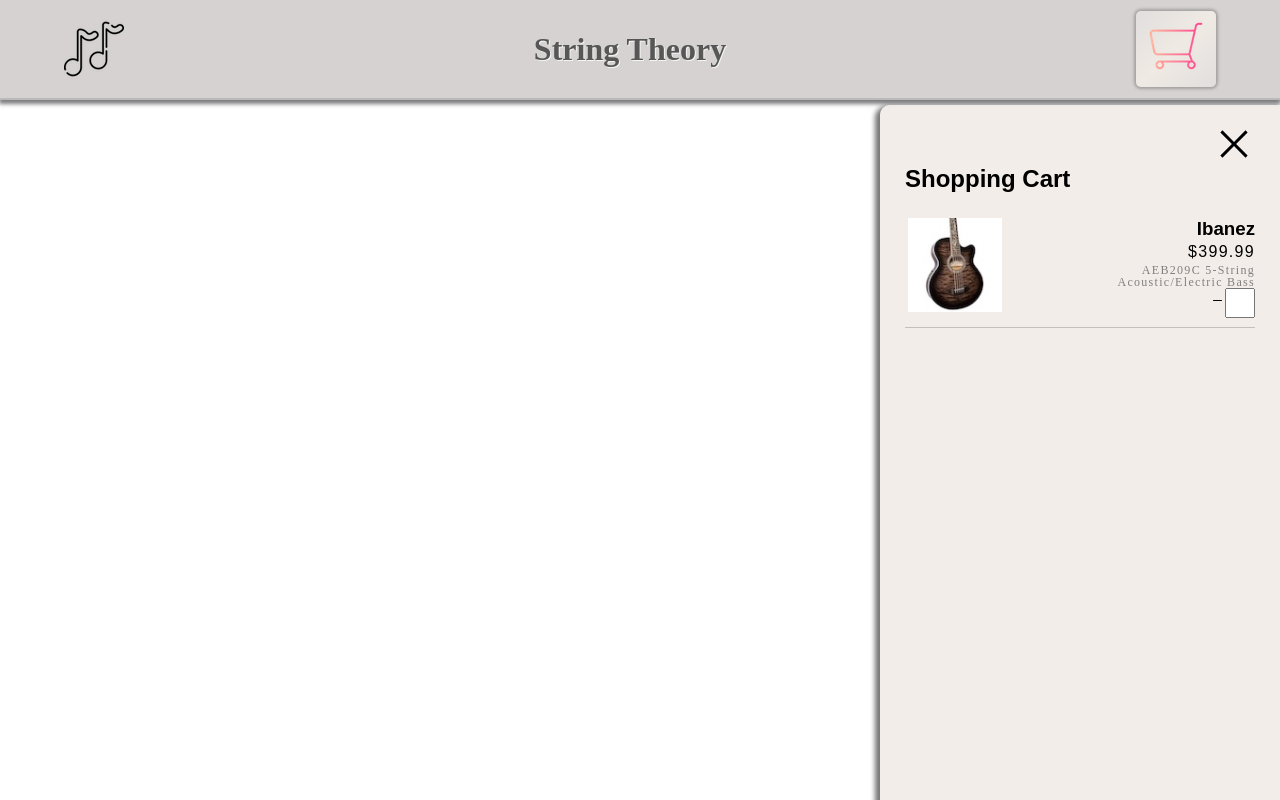
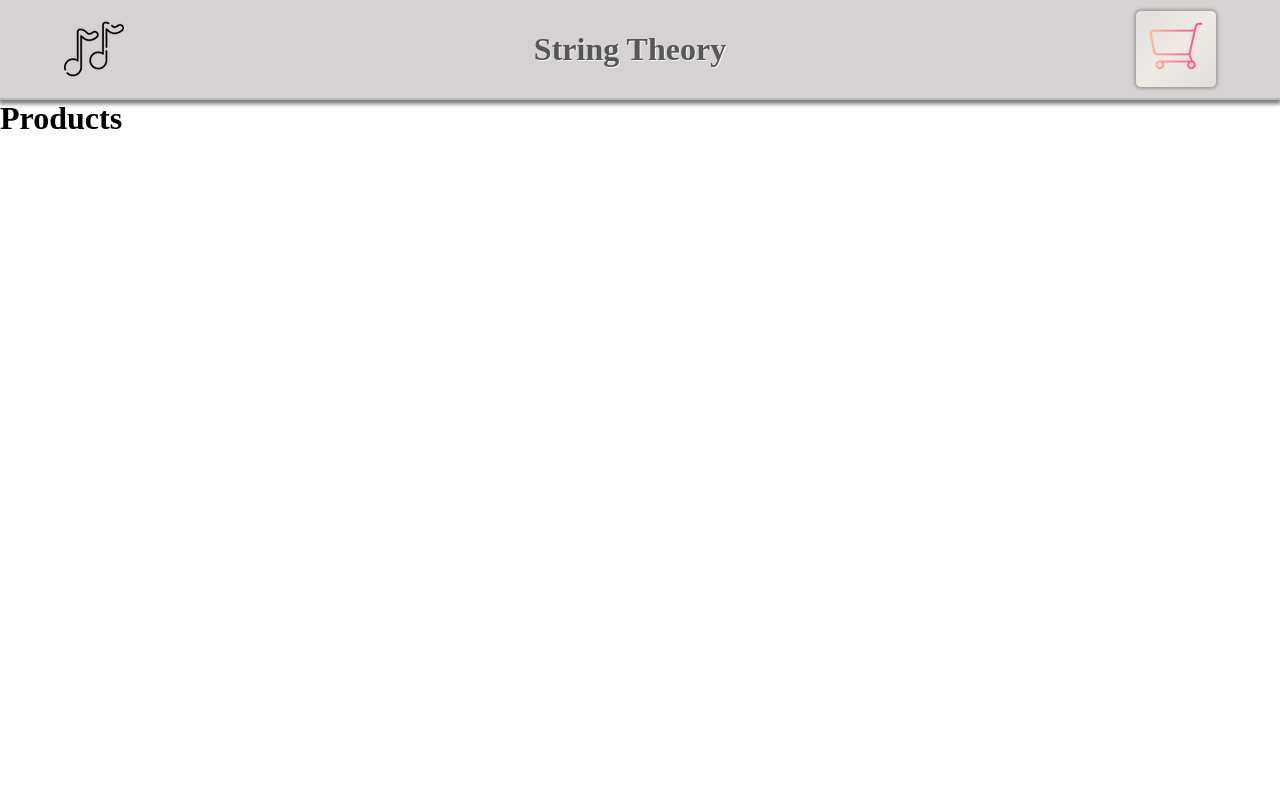
Before and after one commit to jessejputnam/shopping-cart, a React (Create React App) app: page /products in a window 1280 px wide. Built offline with nearby package versions, Linux system fonts and the light colour scheme; a web font is replaced by a local one.

Commit message:
Finish basic Cart style; link to Products page active

```diff
--- a/src/components/App.js
+++ b/src/components/App.js
@@ -3,6 +3,7 @@ import { Routes, Route } from "react-router-dom";
 import Header from "./Header";
 import Cart from "./Cart";
 import Home from "./Home";
+import Products from "./Products";
 
 import "../styles/App.css";
 
@@ -17,6 +18,7 @@ function App() {
       <Cart />
       <Routes>
         <Route path='/' element={<Home />}></Route>
+        <Route path='/products' element={<Products />}></Route>
       </Routes>
     </div>
   );
--- a/src/components/Cart.js
+++ b/src/components/Cart.js
@@ -2,9 +2,6 @@ import "../styles/Cart.css";
 
 import btnClose from "../images/close-icon.svg";
 
-import removeIcon from "../images/remove-icon.svg";
-import addIcon from "../images/add-icon.svg";
-import bass0 from "../images/products/bass-5string.jpg";
 import bassThumb0 from "../images/products/thumbs/bass-5string-thumb.jpg";
 
 const Item = (props) => {
@@ -20,8 +17,13 @@ const Item = (props) => {
           <p>{props.model}</p>
         </div>
         <div className='item__row--2'>
-          <img height={15} width={15} src={removeIcon} alt='Remove item'></img>
-          <input type='number' min={0} class='input--num'></input>
+          <button type='button' className='btn--count btn--remove'>
+            <strong>&ndash;</strong>
+          </button>
+          <input type='number' min={0} className='input--num'></input>
+          <button type='button' className='btn--count btn--remove'>
+            +
+          </button>
         </div>
       </div>
     </div>
@@ -34,7 +36,7 @@ const Cart = (props) => {
   };
 
   return (
-    <div className='Cart'>
+    <div className='Cart Cart--hidden'>
       <button onClick={closeCart} type='button' className='btn--close'>
         <img src={btnClose} alt='Close'></img>
       </button>
--- a/src/components/Header.js
+++ b/src/components/Header.js
@@ -1,13 +1,20 @@
+import { useNavigate } from "react-router-dom";
+
 import notes from "../images/musical-notes.png";
 import emptyCart from "../images/cart-empty.png";
 
 import "../styles/Header.css";
 
 const Header = (props) => {
+  const navigate = useNavigate();
+  const goToHome = () => navigate("/");
+
   return (
     <div className='Header'>
       <img src={notes} alt='Logo' className='logo'></img>
-      <h1 className='store__name'>String Theory</h1>
+      <h1 onClick={goToHome} className='store__name'>
+        String Theory
+      </h1>
       <button onClick={props.cartClick} type='button' className='cart'>
         <img src={emptyCart} alt='Shopping cart'></img>
       </button>
--- a/src/components/Home.js
+++ b/src/components/Home.js
@@ -1,6 +1,11 @@
+import { useNavigate } from "react-router-dom";
 import "../styles/Home.css";
 
 const Home = () => {
+  const navigate = useNavigate();
+
+  const goToProducts = () => navigate("/products");
+
   return (
     <div className='Home'>
       <div className='home__img'></div>
@@ -25,7 +30,9 @@ const Home = () => {
             </p>
           </div>
 
-          <button type='button'>Shop Now</button>
+          <button onClick={goToProducts} type='button'>
+            Shop Now
+          </button>
         </div>
       </div>
     </div>
--- a/src/components/Products.js
+++ b/src/components/Products.js
@@ -0,0 +1,9 @@
+const Products = () => {
+  return (
+    <div className='Products'>
+      <h1>Products</h1>
+    </div>
+  );
+};
+
+export default Products;
--- a/src/styles/Cart.css
+++ b/src/styles/Cart.css
@@ -30,7 +30,7 @@
   display: flex;
   justify-content: space-between;
   text-align: end;
-  height: 125px;
+  height: 135px;
   padding: 15px 0;
   border-bottom: solid 1px rgba(128, 128, 128, 0.417);
 }
@@ -60,6 +60,24 @@
   text-align: end;
 }
 
+.item__row--2 {
+  display: flex;
+  justify-content: flex-end;
+}
+
+.btn--count {
+  box-shadow: none;
+  background: none;
+  height: 25px;
+  line-height: 5px;
+  padding: 0;
+  margin: -2px 5px 0;
+}
+
+.btn--count:hover {
+  box-shadow: none;
+}
+
 .Cart--hidden {
   width: 0;
   padding-left: 0;
--- a/src/styles/Header.css
+++ b/src/styles/Header.css
@@ -13,3 +13,14 @@
   backdrop-filter: blur(4px);
   -webkit-backdrop-filter: blur(4px);
 }
+
+.Header > h1 {
+  cursor: pointer;
+  transition: color 0.5s;
+}
+
+@media (hover: hover) {
+  .Header > h1:hover {
+    color: rgb(238, 161, 161);
+  }
+}
--- a/src/styles/index.css
+++ b/src/styles/index.css
@@ -12,7 +12,7 @@ body {
 input[type="number"] {
   -moz-appearance: textfield;
   width: 30px;
-  height: 30px;
+  height: 25px;
   text-align: center;
   padding: 5px;
   font-family: Arial, Helvetica, sans-serif;
```
